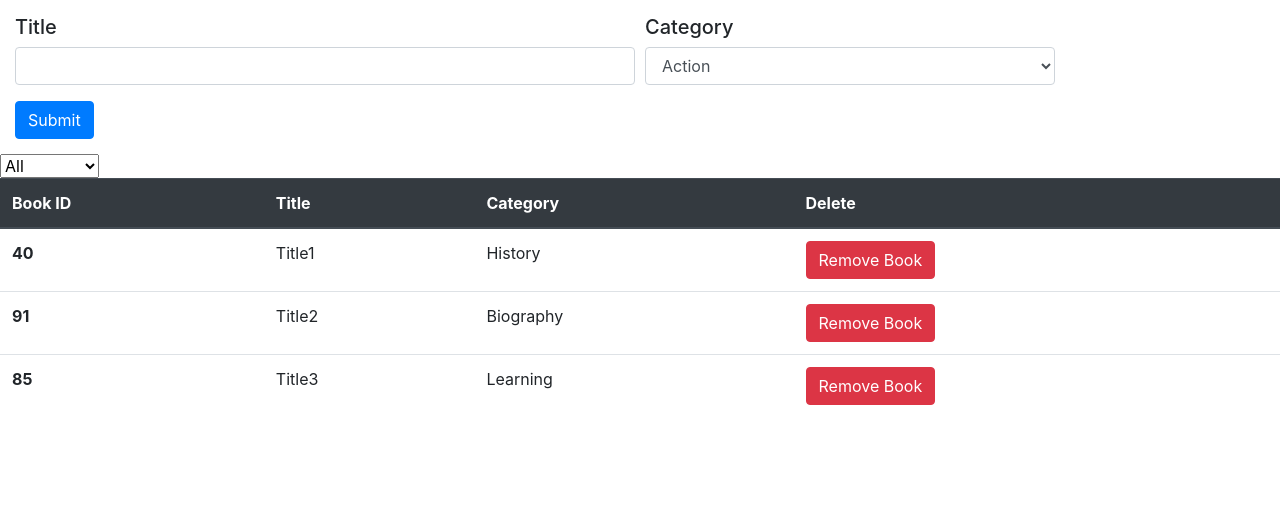
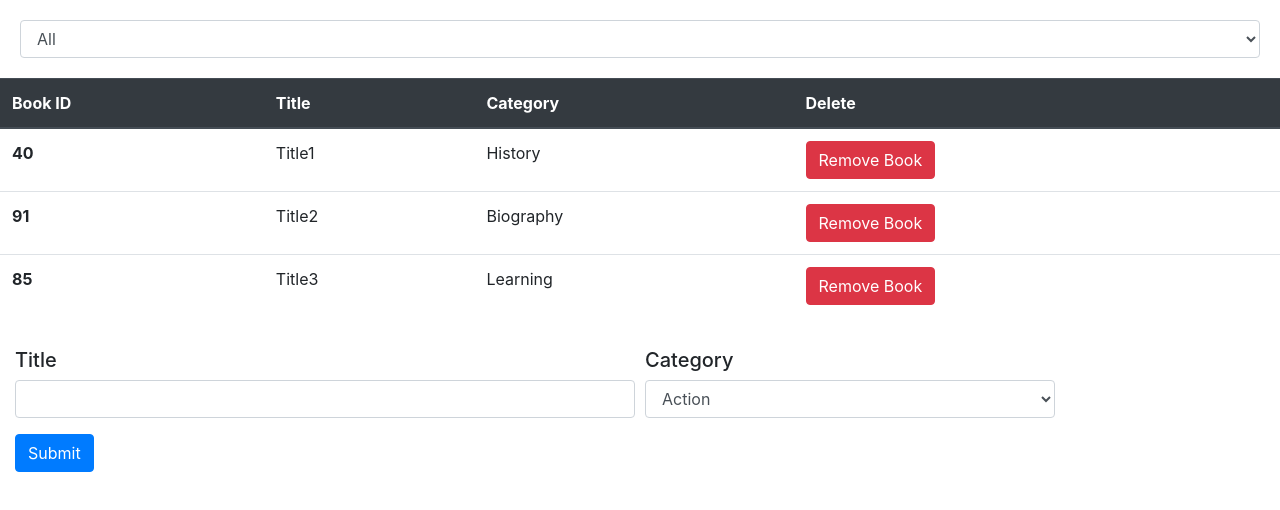
Before and after one commit to FelipeEnne/bookstore-cms, a React (Create React App) app: page / in a window 1280 px wide. Shown: the top 510 px of the page. Built offline with nearby package versions, Linux system fonts and the light colour scheme.

Commit message:
add some style

```diff
--- a/src/components/App.js
+++ b/src/components/App.js
@@ -6,8 +6,8 @@ import 'bootstrap/dist/css/bootstrap.min.css';
 function App() {
   return (
     <div className="App">
+      <BooksList />
       <BooksForm />
-      <BooksList />
     </div>
   );
 }
--- a/src/components/CategoryFilter.js
+++ b/src/components/CategoryFilter.js
@@ -5,7 +5,8 @@ const categories = ['Action', 'Biography', 'History', 'Horror', 'Kids', 'Learnin
 
 function CategoryFilter(props) {
   return (
-    <select name="category" onChange={e => props.handleChange(e)}>
+    <div className="selectCategory">
+      <select className="form-control" name="category" onChange={e => props.handleChange(e)}>
         <option value="All">All</option>
         {categories.map(category => (
           <option key={category} value={category}>
@@ -13,6 +14,7 @@ function CategoryFilter(props) {
           </option>
         ))}
       </select>
+    </div>
   );
 }
 
--- a/src/index.css
+++ b/src/index.css
@@ -15,3 +15,7 @@ code {
 .BooksForm {
   padding: 15px;
 }
+
+.selectCategory {
+  margin: 20px;
+}
```
Lines whose indentation alone changed are shown as unchanged.
